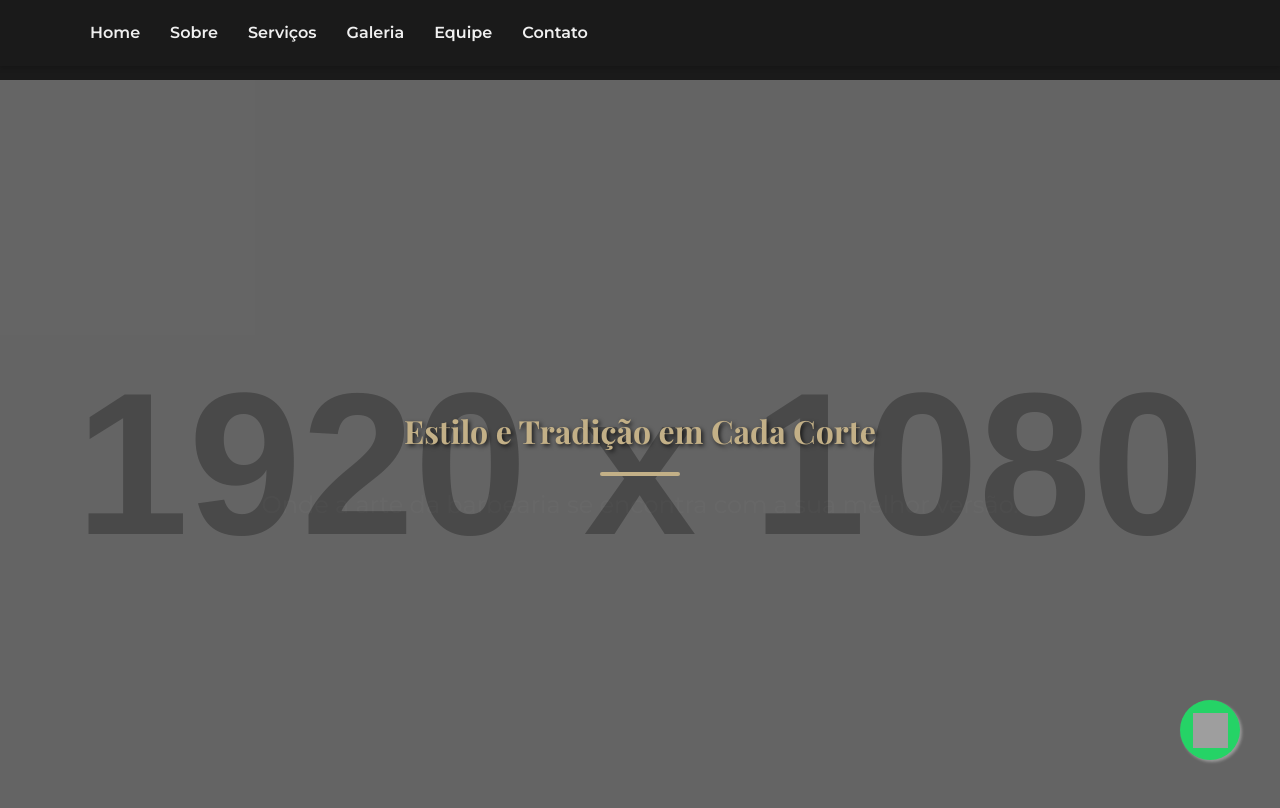
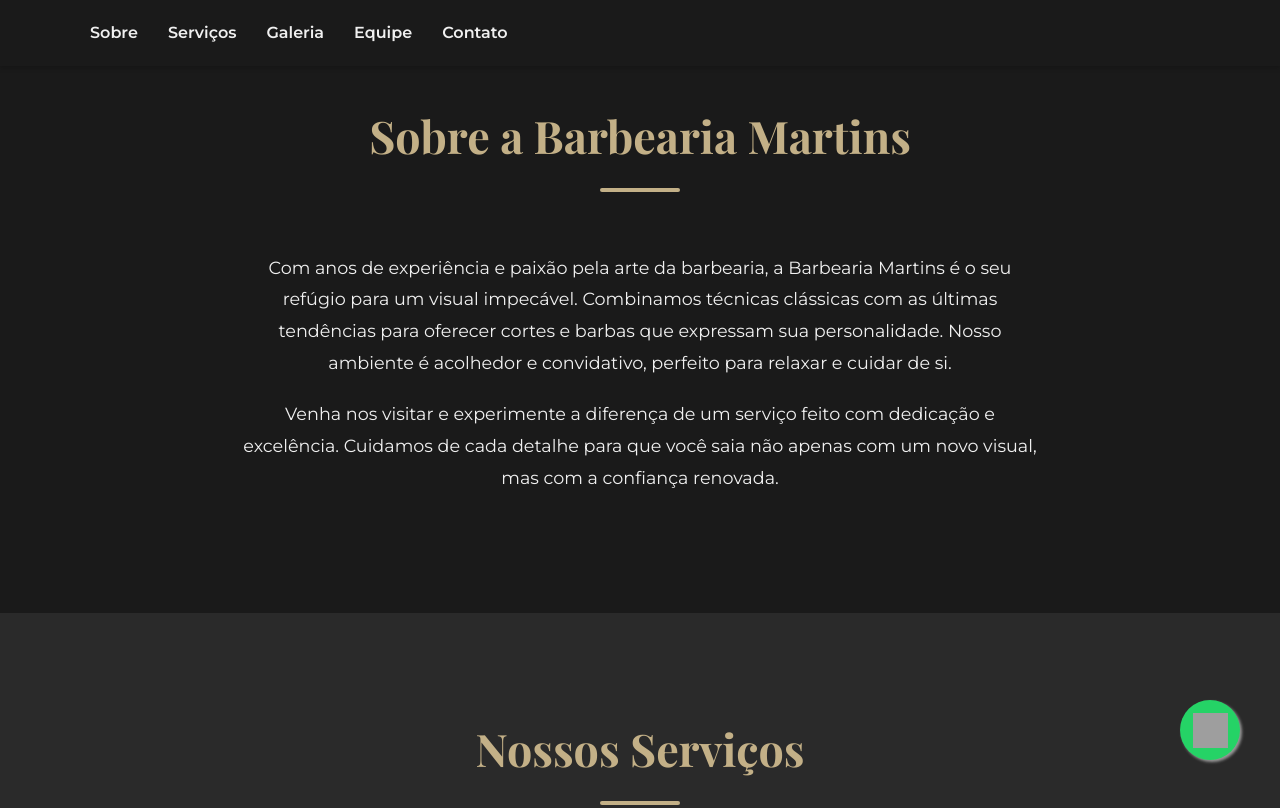
Before and after one commit to MarcoDev0212/barber-shop, a plain HTML site: page index.html in a window 1280 px wide. Shown: the top 808 px of the page. Drawn offline with nearby package versions, Linux system fonts and the light colour scheme; grey boxes are pictures that could not be loaded; placeholder pictures from the web are drawn by us.

Commit message:
Final1.1

```diff
--- a/index.html
+++ b/index.html
@@ -650,7 +650,6 @@
         <div class="container">
            <nav class="nav">
                 <ul>
-                    <li><a href="#home">Home</a></li>
                     <li><a href="#sobre">Sobre</a></li>
                     <li><a href="#servicos">Serviços</a></li>
                     <li><a href="#galeria">Galeria</a></li>
@@ -665,18 +664,6 @@
             </div>
         </div>
     </header>
-
-    <section id="home" class="hero-section">
-        <div class="hero-carousel">
-            <div class="carousel-item active" style="background-image: url('https://via.placeholder.com/1920x1080/333333/FFFFFF?text=Ambiente+Acolhedor');"></div>
-            <div class="carousel-item" style="background-image: url('https://via.placeholder.com/1920x1080/444444/FFFFFF?text=Corte+Moderno');"></div>
-            <div class="carousel-item" style="background-image: url('https://via.placeholder.com/1920x1080/555555/FFFFFF?text=Barba+Estilizada');"></div>
-        </div>
-        <div class="container">
-            <h1 class="section-title">Estilo e Tradição em Cada Corte</h1>
-            <p>Onde a arte da barbearia se encontra com a sua melhor versão.</p>
-        </div>
-    </section>
 
     <section id="sobre" class="about-section section-padding">
         <div class="container">
```
